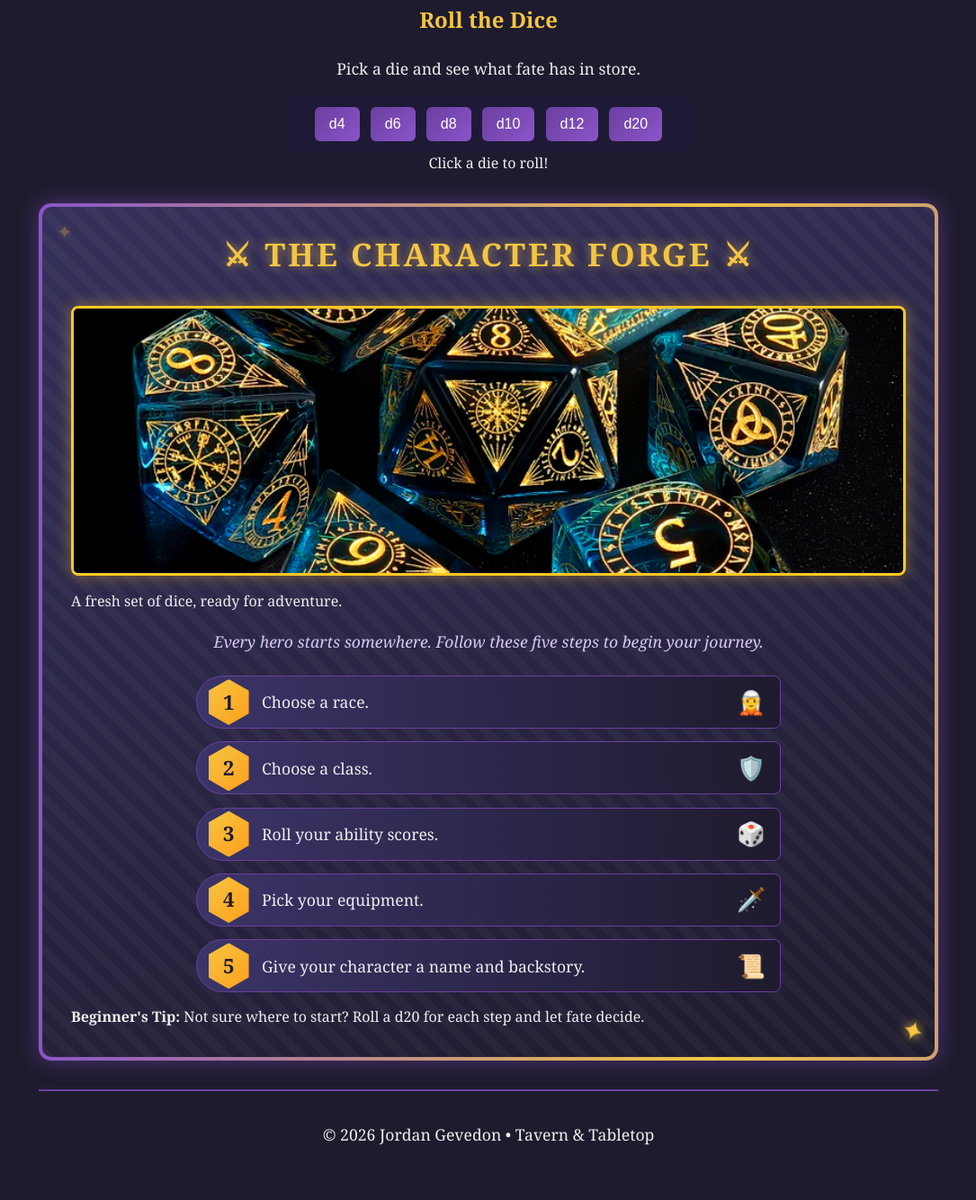
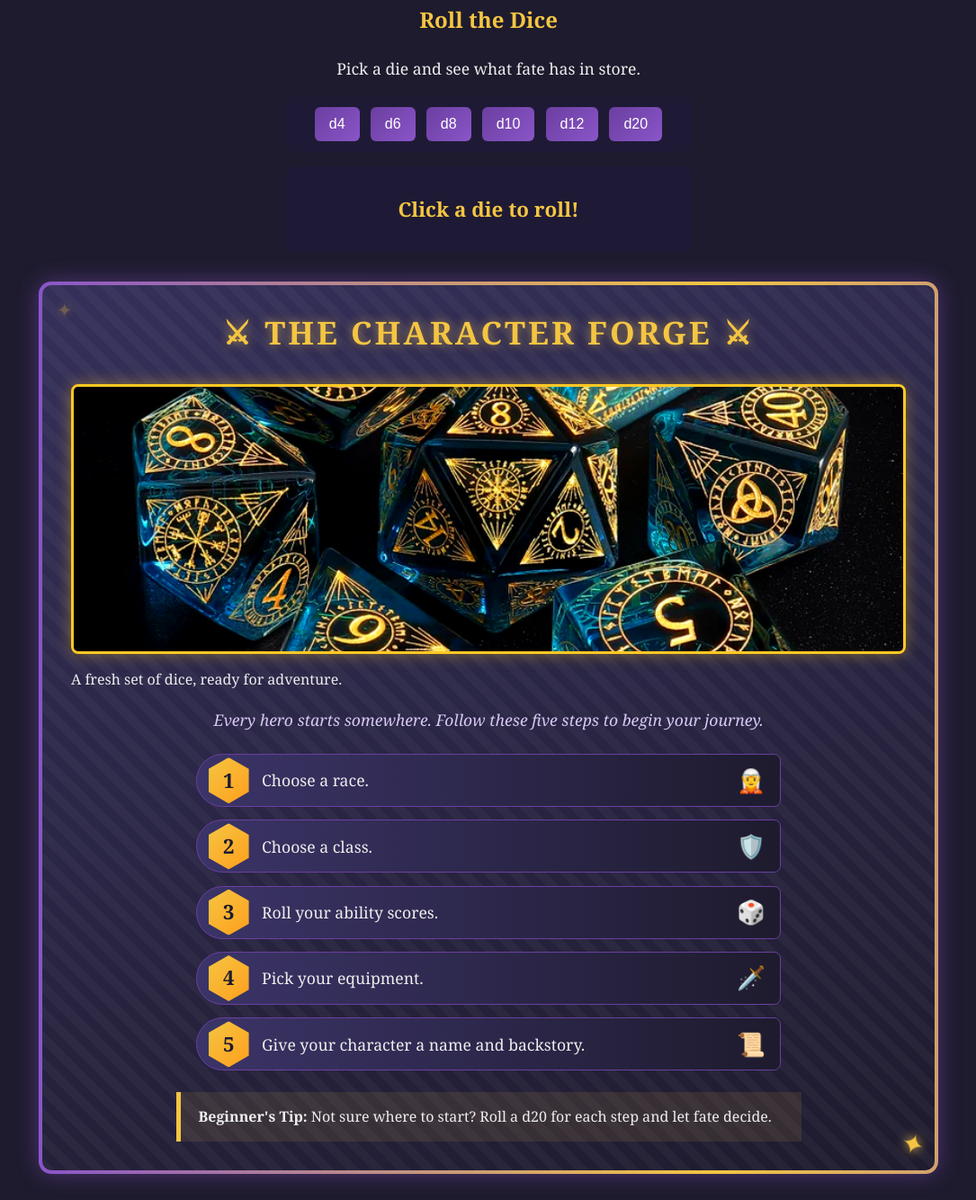
Before and after one commit to JordoGev/tavern-tabletop, a plain HTML site: page index.html in a window 1280 px wide. Shown: the part 179-1513 px from the top of the page at 90% size, without its empty margins (97-1182 px from the left). Before the commit the page ends 1488 px from the top, so only its background shows below. Drawn offline with nearby package versions, Linux system fonts and the light colour scheme.

Commit message:
Fix HTML formatting and structure

```diff
--- a/index.html
+++ b/index.html
@@ -38,7 +38,7 @@
         <button class="dice" data-sides="12">d12</button>
         <button class="dice" data-sides="20">d20</button>
       </div>
-      <div id="result-box>
+      <div id="result-box">
         <p id="result">Click a die to roll!</p>
       </div>
     </section>
@@ -57,7 +57,7 @@
         <li>Pick your equipment.</li>
         <li>Give your character a name and backstory.</li>
       </ol>
-      <aside class"tip-box">
+      <aside class="tip-box">
         <strong>Beginner's Tip:</strong> Not sure where to start? Roll a d20 for each step and let fate decide.
       </aside>
     </section>
```
